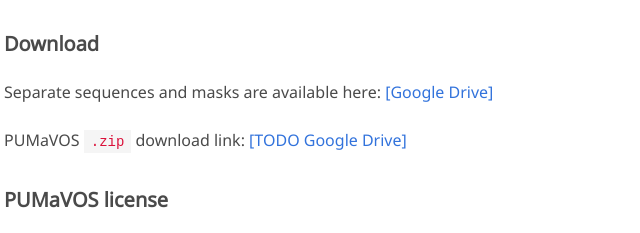
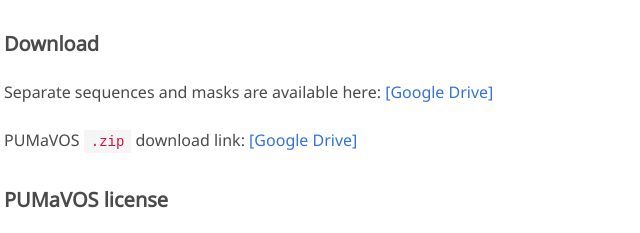
Before and after one commit to max810/xmem2-project-page, a plain HTML site: page index.html in a window 1280 px wide. Shown: the part 5590-5823 px from the top of the page, 156-796 px from the left. Drawn offline with nearby package versions, Linux system fonts and the light colour scheme; grey boxes are pictures that could not be loaded; some icons are missing; a web font is replaced by a local one.

Commit message:
Update index.html - added link to google drive .zipped dataset

```diff
--- a/index.html
+++ b/index.html
@@ -383,7 +383,7 @@
       <h3 id="download" class="subtitle"><b>Download</b></h3>
       <p>Separate sequences and masks are available here: <a href="https://drive.google.com/drive/folders/1Q7gSCCgemUyweu-7-Yb9G_W55Muq5-bC?usp=drive_link">[Google Drive]</a></p>
       <br>
-      <p>PUMaVOS <code>.zip</code> download link: <a href="TODO">[TODO Google Drive]</a></p>
+      <p>PUMaVOS <code>.zip</code> download link: <a href="https://drive.google.com/file/d/1zMaBt0Nc9aGVogRpiSviSNHbEVHPkXxW/view?usp=drive_link">[Google Drive]</a></p>
       <br>
       <h3 id="license" class="subtitle"><b>PUMaVOS license</b></h3>
       <a href="https://creativecommons.org/licenses/by/4.0/"><img src="https://mirrors.creativecommons.org/presskit/buttons/88x31/png/by.png" width="15%"></a>
```
